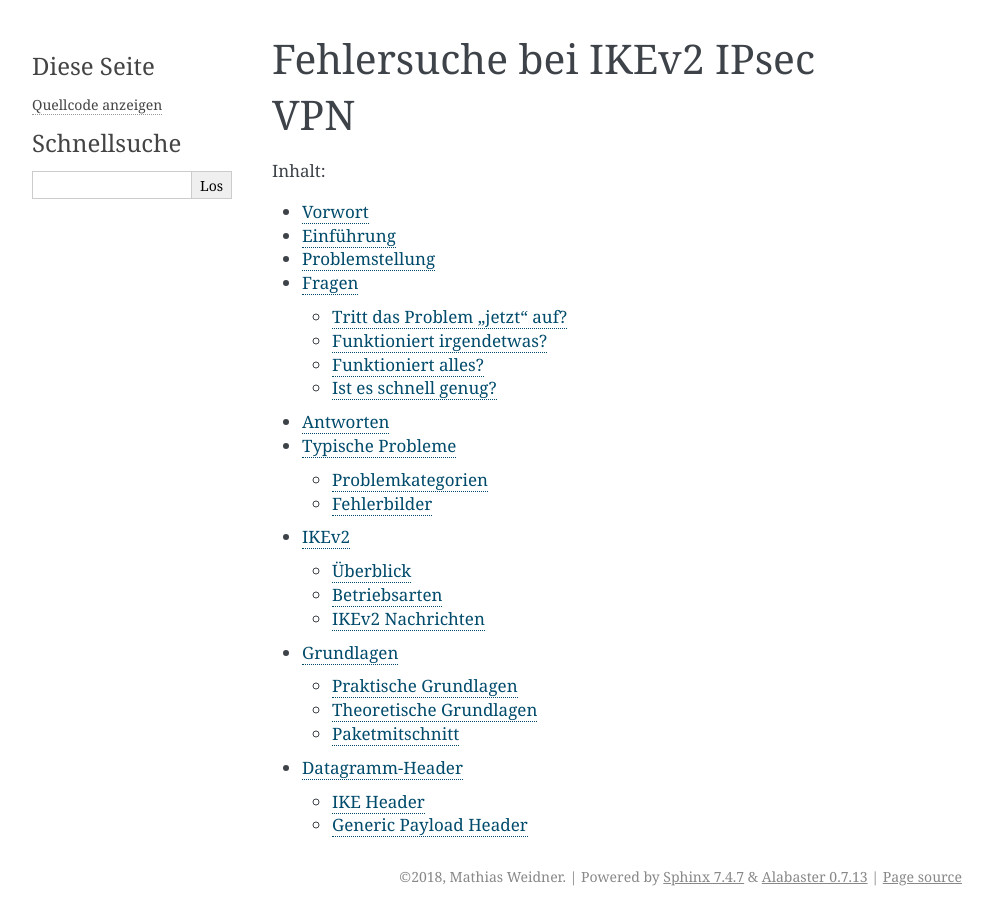
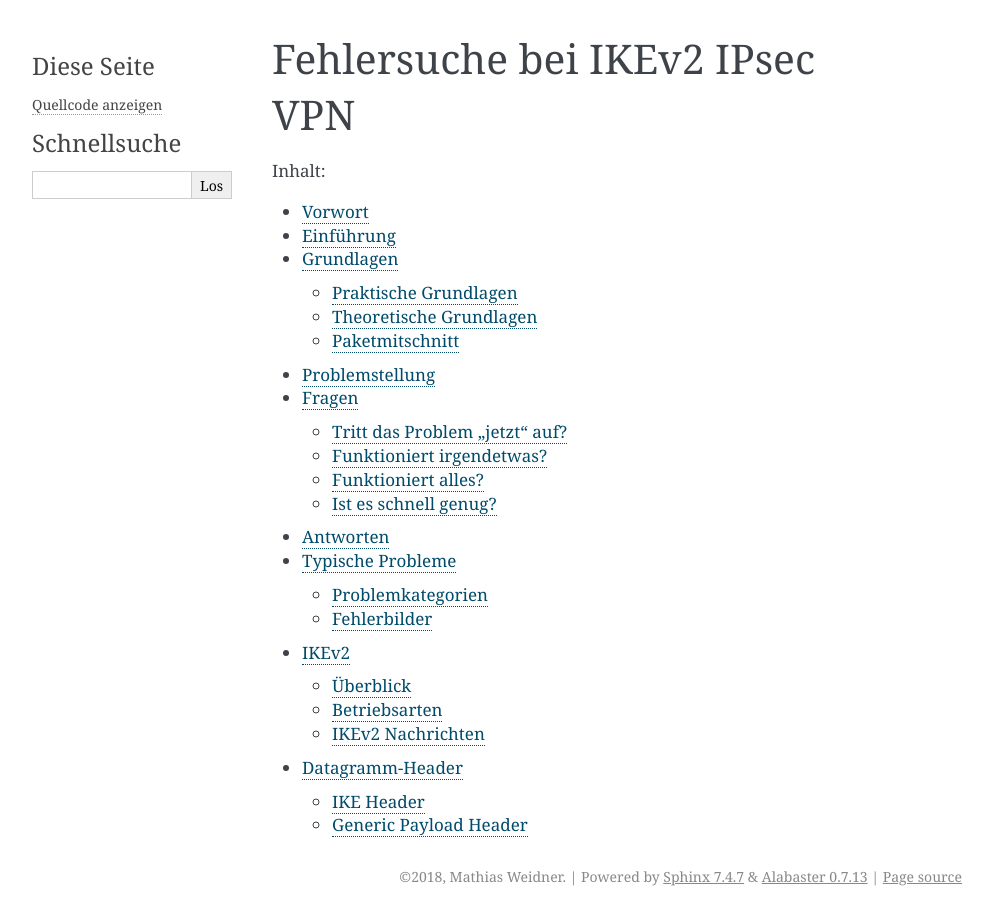
Before and after one commit to matwei-books/Fehlersuche-bei-IPsec-VPN-mit-IKEv2, a Sphinx documentation site: the page built from source/index.rst, in a window 1280 px wide. Shown: the whole page, without its empty margins (148-1141 px from the left). Built offline with Sphinx 7.4.7, drawn with Linux system fonts in a browser that asks for light colours.

```diff
--- a/source/index.rst
+++ b/source/index.rst
@@ -12,11 +12,11 @@ Fehlersuche bei IKEv2 IPsec VPN
 
    vorwort
    einfuehrung
+   grundlagen/index
    vorgehen/problemstellung
    vorgehen/fragen
    vorgehen/antworten
    fehler/index
    ikev2/index
-   grundlagen/index
    anhang/anhang
    anhang/datagram-header
```
